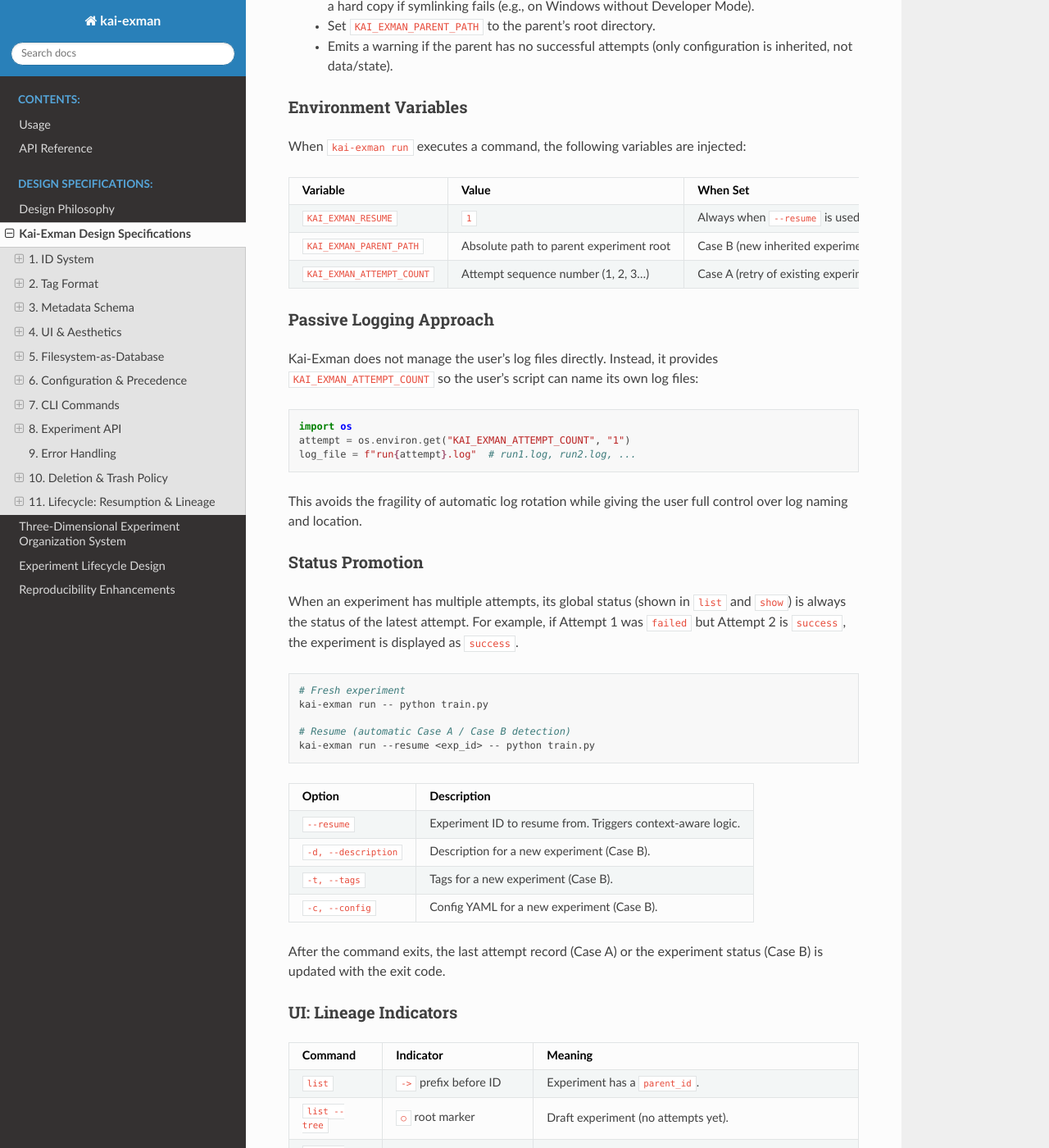
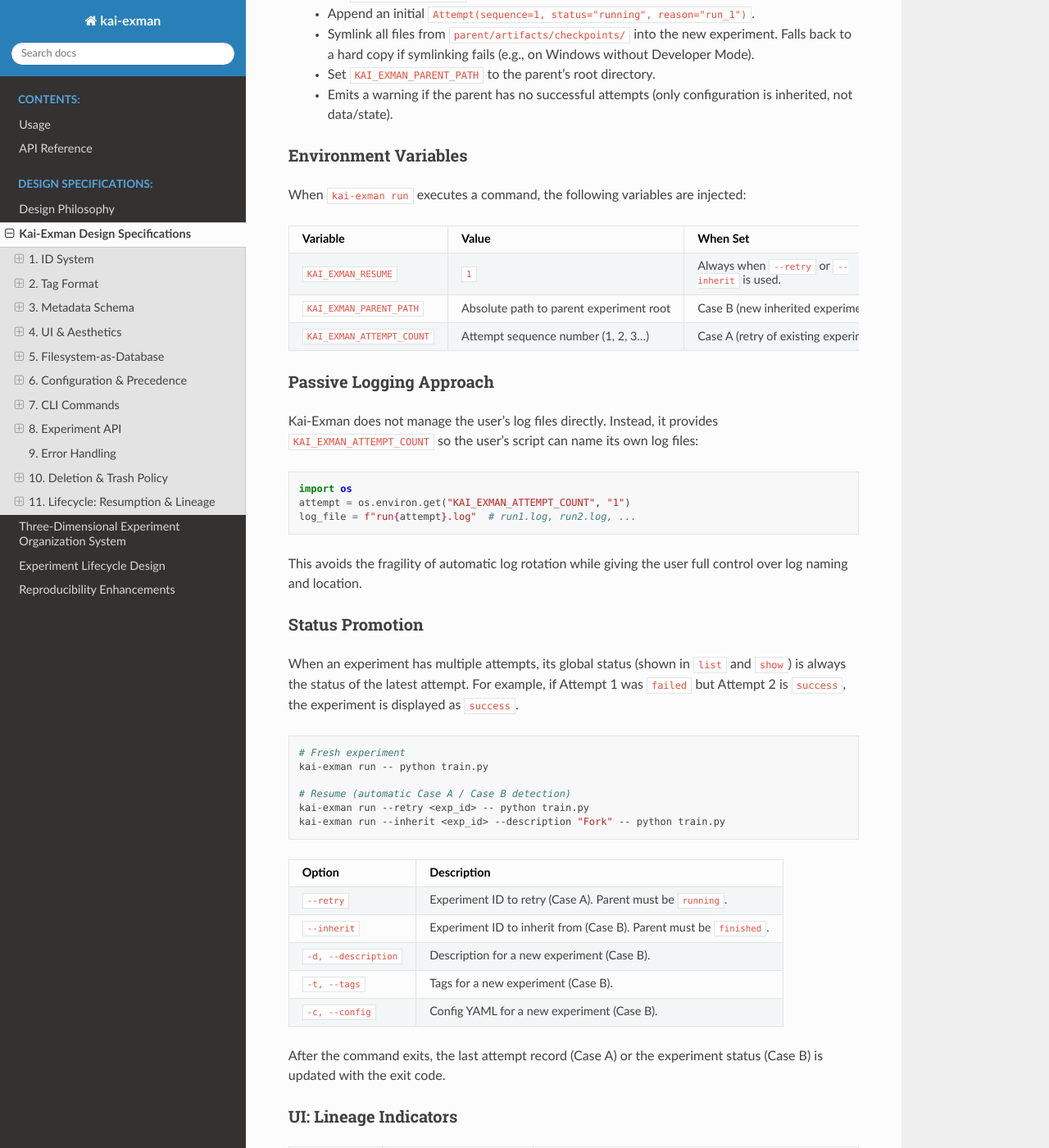
Before and after one commit to laiyk5/kai-exman, a Sphinx documentation site: the page built from docs/source/design/specs.md, in a window 1280 px wide and 1400 px high, scrolled down 14706 px. Shown: the whole window at 82% size. Built offline with Sphinx 7.4.7 and the Read the Docs theme 3.1.0, drawn with Linux system fonts in a browser that asks for light colours; some of the changed text lies outside the part shown.

Commit message:
docs: sync lifecycle, specs, and usage with new CLI design
- Replace all --resume references with --retry / --inherit across
  lifecycle.rst, specs.md, organization.md, and usage.rst.
- Update cli-evolution.md Commands Affected table to reflect Click
  positional argument constraints on run --retry and retry.

Co-Authored-By: Claude Sonnet 4.6 <noreply@anthropic.com>

````diff
--- a/docs/source/design/specs.md
+++ b/docs/source/design/specs.md
@@ -367,7 +367,7 @@ The act of aborting is the complete statement. The summary is set to `"Aborted b
 Execute a command within an experiment context.
 
 ```bash
-kai-exman run [--description TEXT] [--tags TAGS] [--config PATH] [--data-path PATH] [--resume ID] [--group GROUP] -- COMMAND
+kai-exman run [--description TEXT] [--tags TAGS] [--config PATH] [--data-path PATH] [--retry ID] [--inherit PID] [--group GROUP] -- COMMAND
 ```
 
 | Option | Description |
@@ -376,7 +376,8 @@ kai-exman run [--description TEXT] [--tags TAGS] [--config PATH] [--data-path PA
 | `-t, --tags` | Comma-separated tags. |
 | `-c, --config` | Path to a YAML configuration file. |
 | `--data-path` | Dataset path for automatic BLAKE2b hash. |
-| `--resume` | Experiment ID to resume from. Triggers Case A/B auto-detection. |
+| `--retry` | Experiment ID to retry (Case A). Parent must be `running`. |
+| `--inherit` | Experiment ID to inherit from (Case B). Parent must be `finished`. |
 | `-g, --group` | Target group (ignored for Case A retry). |
 | `COMMAND` | Command and arguments to execute, after `--`. |
 
@@ -567,7 +568,7 @@ class Metadata(BaseModel):
 
 ### Context-Aware Resume Logic
 
-``ExMan.resume()`` and ``kai-exman run --resume <ID>`` implement automatic case detection:
+``ExMan.resume()`` with ``mode="auto"`` implements automatic case detection. The CLI uses explicit ``--retry`` and ``--inherit`` flags:
 
 1. Capture current Git state (hash + dirty flag on critical paths).
 2. Compare against the parent experiment's recorded ``git_hash``.
@@ -590,7 +591,7 @@ When ``kai-exman run`` executes a command, the following variables are injected:
 
 | Variable | Value | When Set |
 | --- | --- | --- |
-| ``KAI_EXMAN_RESUME`` | ``1`` | Always when ``--resume`` is used. |
+| ``KAI_EXMAN_RESUME`` | ``1`` | Always when ``--retry`` or ``--inherit`` is used. |
 | ``KAI_EXMAN_PARENT_PATH`` | Absolute path to parent experiment root | Case B (new inherited experiment). |
 | ``KAI_EXMAN_ATTEMPT_COUNT`` | Attempt sequence number (1, 2, 3...) | Case A (retry of existing experiment). |
 
@@ -615,12 +616,14 @@ When an experiment has multiple attempts, its global status (shown in ``list`` a
 kai-exman run -- python train.py
 
 # Resume (automatic Case A / Case B detection)
-kai-exman run --resume <exp_id> -- python train.py
+kai-exman run --retry <exp_id> -- python train.py
+kai-exman run --inherit <exp_id> --description "Fork" -- python train.py
 ```
 
 | Option | Description |
 | --- | --- |
-| ``--resume`` | Experiment ID to resume from. Triggers context-aware logic. |
+| ``--retry`` | Experiment ID to retry (Case A). Parent must be ``running``. |
+| ``--inherit`` | Experiment ID to inherit from (Case B). Parent must be ``finished``. |
 | ``-d, --description`` | Description for a new experiment (Case B). |
 | ``-t, --tags`` | Tags for a new experiment (Case B). |
 | ``-c, --config`` | Config YAML for a new experiment (Case B). |
--- a/docs/source/usage.rst
+++ b/docs/source/usage.rst
@@ -84,9 +84,9 @@ Run a command inside an experiment context (``--description`` is mandatory)::
     # Fresh experiment
     kai-exman run --description "training run" -- python train.py
 
-    # Resume an experiment (automatic Case A / Case B detection)
-    # In Case B (evolution), you must describe the fork; parent's description is not inherited.
-    kai-exman run --resume <exp_id> --description "tune LR after refactor" -- python train.py
+    # Inherit from a finished experiment (Case B)
+    # You must describe the fork; parent's description is not inherited.
+    kai-exman run --inherit <exp_id> --description "tune LR after refactor" -- python train.py
 
 List experiments::
 
````
Also changed, not shown: docs/source/design/cli-evolution.md (added, +130 -0 lines), docs/source/design/lifecycle.rst (+25 -21 lines), docs/source/design/organization.md (+4 -4 lines).
